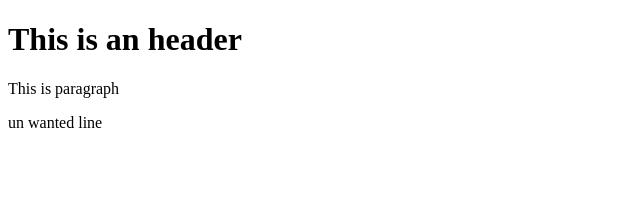
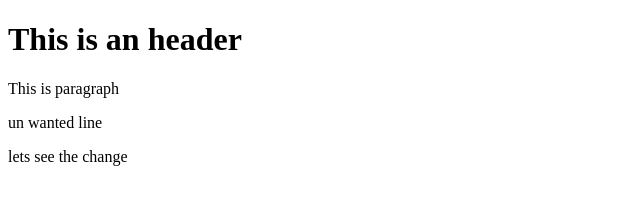
Before and after one commit to the-cross-art/test-git, a plain HTML site: page index.html in a window 1280 px wide. Shown: the whole page, without its empty margins (0-640 px from the left). Drawn offline with Linux system fonts and the light colour scheme.

Commit message:
Update index.html

```diff
--- a/index.html
+++ b/index.html
@@ -7,6 +7,7 @@
 	<h1>This is an header</h1>
 	<p>This is paragraph</p>
 	<p>un wanted line</p>
+	<p>lets see the change</p>
 
 </body>
 </html>
```
